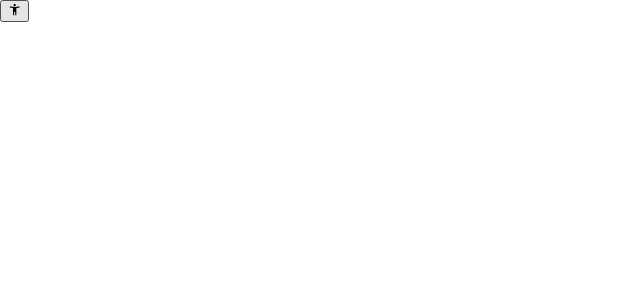
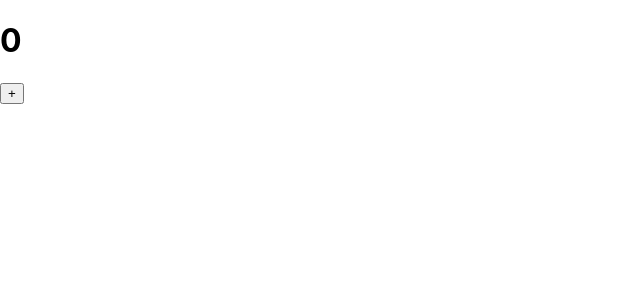
Before and after one commit to Bam-j/react-study, a React (Create React App) app: page / in a window 1280 px wide. Shown: the top 300 px of the page, without its empty margins (0-640 px from the left). Built offline with nearby package versions, Linux system fonts and the light colour scheme.

Commit message:
useState 비동기 처리 예제 추가

```diff
--- a/src/App.js
+++ b/src/App.js
@@ -1,11 +1,9 @@
 import React from 'react';
-import {MdAccessibilityNew} from 'react-icons/md';
+import Counter2 from './codes/Counter2';
 
 const App = () => {
     return (
-        <button>
-            <MdAccessibilityNew />
-        </button>
+        <Counter2/>
     );
 };
 
--- /dev/null
+++ b/src/codes/Counter2.js
@@ -0,0 +1,22 @@
+import React, {useState} from 'react';
+
+const Counter2 = () => {
+    const [count, setCount] = useState(0);
+
+    const onClick = () => {
+        setCount(count => count+1);
+        console.log('click');
+
+        setCount(count => count+1);
+        console.log('click');
+    }
+
+    return (
+        <div>
+            <h1>{count}</h1>
+            <button onClick={onClick}>+</button>
+        </div>
+    );
+}
+
+export default Counter2;
```
